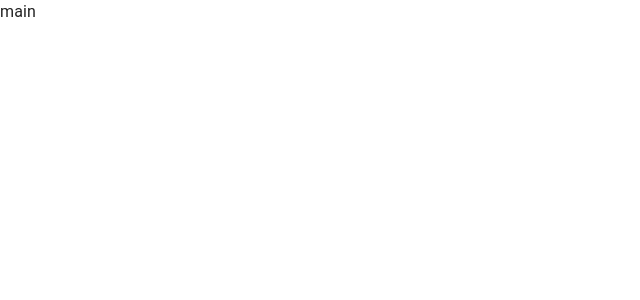
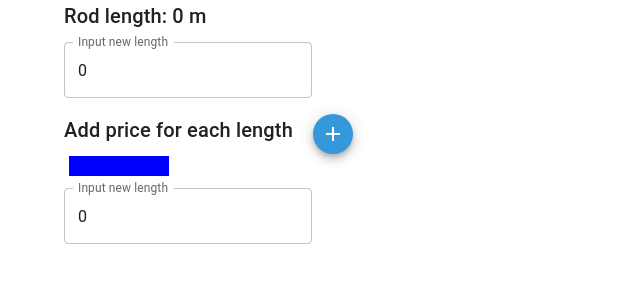
Before and after one commit to PerflexEr/Optimal_Wire_Cutting, a React (Create React App) app: page / in a window 1280 px wide. Shown: the top 300 px of the page, without its empty margins (0-640 px from the left). Built offline with nearby package versions, Linux system fonts and the light colour scheme.

Commit message:
started main section

```diff
--- a/package.json
+++ b/package.json
@@ -5,6 +5,7 @@
   "dependencies": {
     "@emotion/react": "^11.11.1",
     "@emotion/styled": "^11.11.0",
+    "@mui/icons-material": "^5.15.1",
     "@mui/material": "^5.14.20",
     "@testing-library/jest-dom": "^5.17.0",
     "@testing-library/react": "^13.4.0",
--- a/public/index.html
+++ b/public/index.html
@@ -2,18 +2,15 @@
 <html lang="en">
   <head>
     <meta charset="utf-8" />
-    <link rel="icon" href="%PUBLIC_URL%/favicon.ico" />
+
     <meta name="viewport" content="width=device-width, initial-scale=1" />
     <meta name="theme-color" content="#000000" />
     <meta
       name="description"
       content="Web site created using create-react-app"
     />
-    <link rel="apple-touch-icon" href="%PUBLIC_URL%/logo192.png" />
 
-    <link rel="manifest" href="%PUBLIC_URL%/manifest.json" />
-
-    <title>React App</title>
+    <title>Optimal wire cutting</title>
   </head>
   <body>
     <noscript>You need to enable JavaScript to run this app.</noscript>
--- a/src/App.jsx
+++ b/src/App.jsx
@@ -1,16 +1,17 @@
 import React, {useContext, useEffect, useState} from 'react';
 import {BrowserRouter} from "react-router-dom";
+import AppRouter from "./components/AppRouter";
 import {observer} from "mobx-react-lite";
+import {Context} from "./index";
 import CssBaseline from '@mui/material/CssBaseline';
 import { AppThemeProvider } from './provider/ThemeProvider';
-import AppRouter from './components/AppRouter';
-
 const App = observer(() => {
     return (
         <React.Fragment>
             <AppThemeProvider>
                 <BrowserRouter>
                 <CssBaseline />
+
                     <AppRouter/>
                 </BrowserRouter>
             </AppThemeProvider>
--- a/src/components/AppRouter.jsx
+++ b/src/components/AppRouter.jsx
@@ -1,8 +1,7 @@
 import React from 'react';
-
 import { Routes, Route, Navigate } from 'react-router-dom';
 import { publicRoutes } from './../routes';
-console.log(publicRoutes);
+
 const AppRouter = () => {
     return (
         <Routes>
--- /dev/null
+++ b/src/components/Rod.jsx
@@ -0,0 +1,88 @@
+import React, { useContext, useState } from 'react';
+import { TextField, Typography,Fab , Box } from '@mui/material';
+import AddIcon from '@mui/icons-material/Add';
+import { observer } from 'mobx-react-lite';
+import { Context } from "../index";
+
+const RodComponent = observer(() => {
+  const {rodSettings} = useContext(Context)
+  console.log(rodSettings);
+  const handleLengthChange = (event) => {
+    const newLength = parseFloat(event.target.value);
+      if(newLength >= 200){
+        rodSettings.setRodLength(0)
+      }else{
+        rodSettings.setRodLength(newLength)
+      }
+  };
+
+  const [lengths, setLengths] = useState([{ length: 1, price: 0 }]);
+
+  const addLength = () => {
+    setLengths([...lengths, { length: lengths.length + 1, price: 0 }]);
+  };
+
+  const handlePriceChange = (index, event) => {
+    const newPrice = parseFloat(event.target.value);
+    rodSettings.setRodPrice(lengths[index].length, newPrice);
+    const newLengths = [...lengths];
+    newLengths[index].price = event.target.value;
+    setLengths(newLengths);
+  };
+
+  return (
+    <Box>
+      <Typography variant="h6">Rod length: {isNaN(rodSettings._rodLength) ? 0 : rodSettings._rodLength} m</Typography>
+      <TextField
+        label="Input new length"
+        type="number"
+        style={{marginTop: '10px'}}
+        value={rodSettings._rodLength}
+        onChange={handleLengthChange}
+      />
+      <Box style={{ display: 'flex', marginTop: '16px', flexWrap: 'wrap' }}>
+        {Array.from({ length: Math.floor(Number(rodSettings._rodLength)) }, (_, index) => (
+          <Box
+            key={index}
+            style={{
+              height: '20px',
+              width: '100px',
+              backgroundColor: 'blue',
+              margin: '2px 5px',
+            }}
+          />
+          ))}
+      </Box>
+
+      <Box>
+      <Box display={'flex'} gap={'20px'}>
+        <Typography variant='h6'>Add price for each length</Typography>
+        <Fab size="small" color="secondary" aria-label="add" onClick={addLength}>
+          <AddIcon/>
+        </Fab>
+      </Box>
+      {lengths.map((item, index) => (
+        <Box key={index}>
+          <Box
+            style={{
+              height: '20px',
+              width: `${100 * item.length}px`,
+              backgroundColor: 'blue',
+              margin: '2px 5px',
+            }}
+          />
+          <TextField
+            label="Input new length"
+            type="number"
+            style={{marginTop: '10px'}}
+            value={item.price}
+            onChange={(event) => handlePriceChange(index, event)}
+          />
+        </Box>
+        ))}
+      </Box>
+    </Box>
+  );
+});
+
+export default RodComponent;
--- a/src/index.jsx
+++ b/src/index.jsx
@@ -1,10 +1,16 @@
-import React from 'react';
+
 import ReactDOM from 'react-dom/client';
 import App from './App';
+import React, { createContext } from 'react';
+import RodSettingsStore from './store/RodSettingsStore';
 
+export const Context = createContext(null);
 const root = ReactDOM.createRoot(document.getElementById('root'));
+
 root.render(
-  <React.StrictMode>
+  <Context.Provider value={{
+    rodSettings: new RodSettingsStore(),
+  }}>
     <App />
-  </React.StrictMode>
+  </Context.Provider>
 );
--- a/src/pages/MainPage.jsx
+++ b/src/pages/MainPage.jsx
@@ -1,10 +1,13 @@
 import React from 'react';
+
+import { Container } from '@mui/material';
+import RodComponent from '../components/Rod';
 
 const MainPage = () => {
   return (
-    <div>
-      main
-    </div>
+    <Container>
+      <RodComponent/>
+    </Container>
   );
 };
 
--- /dev/null
+++ b/src/store/RodSettingsStore.jsx
@@ -0,0 +1,26 @@
+// RodSettings.js
+import { makeAutoObservable } from "mobx";
+
+export default class RodSettings {
+  constructor() {
+    this._rodLength = 0;
+    this._rodPrice = {};
+    makeAutoObservable(this);
+  }
+
+  setRodLength(value) {
+    this._rodLength = value;
+  }
+
+  setRodPrice(length, price) {
+    this._rodPrice[length] = price;
+  }
+
+  get rodLength() {
+    return this._rodLength;
+  }
+
+  get rodPrice() {
+    return this._rodPrice;
+  }
+}
```
Also changed, not shown: 1 other file (tests, documents, lock files or other folders).
